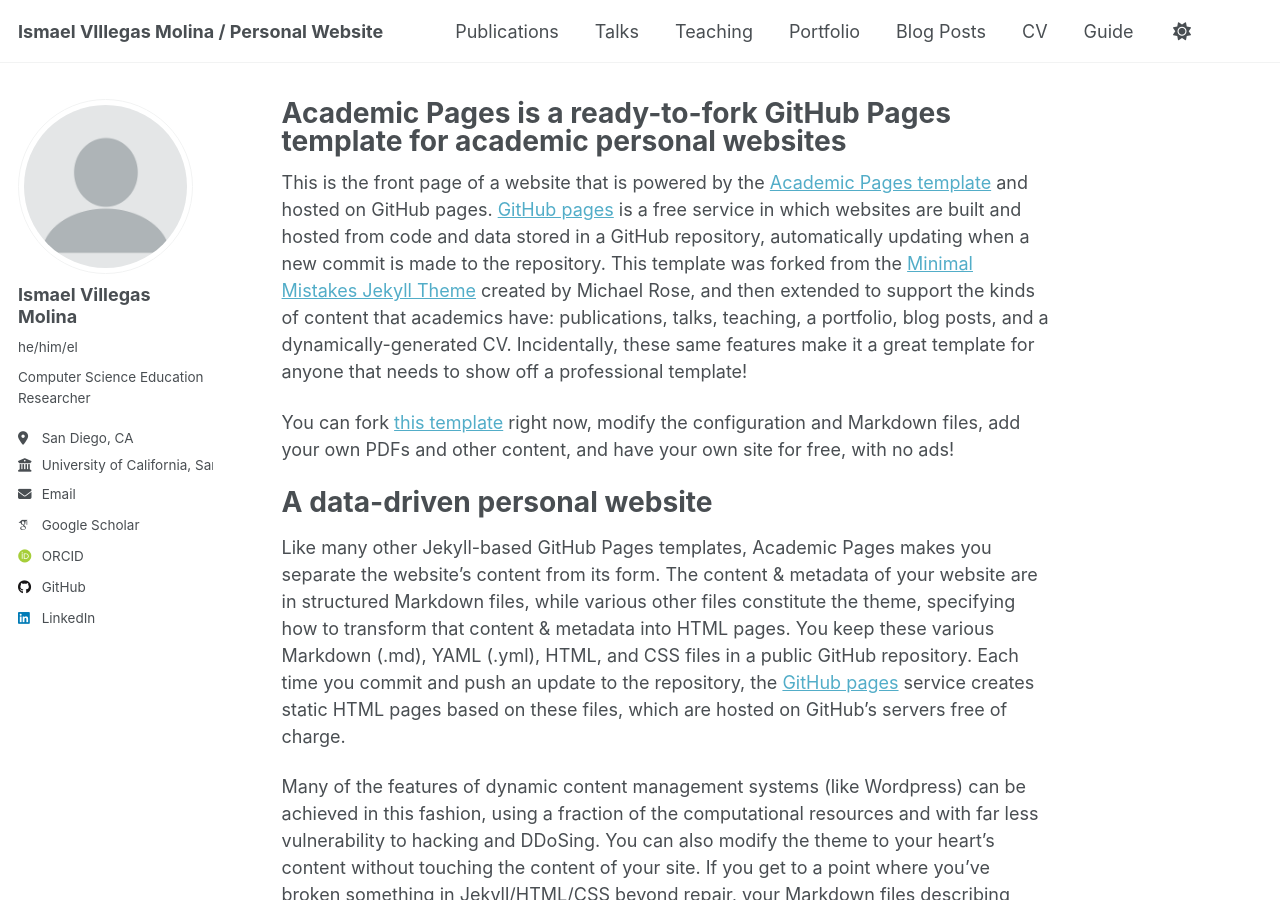
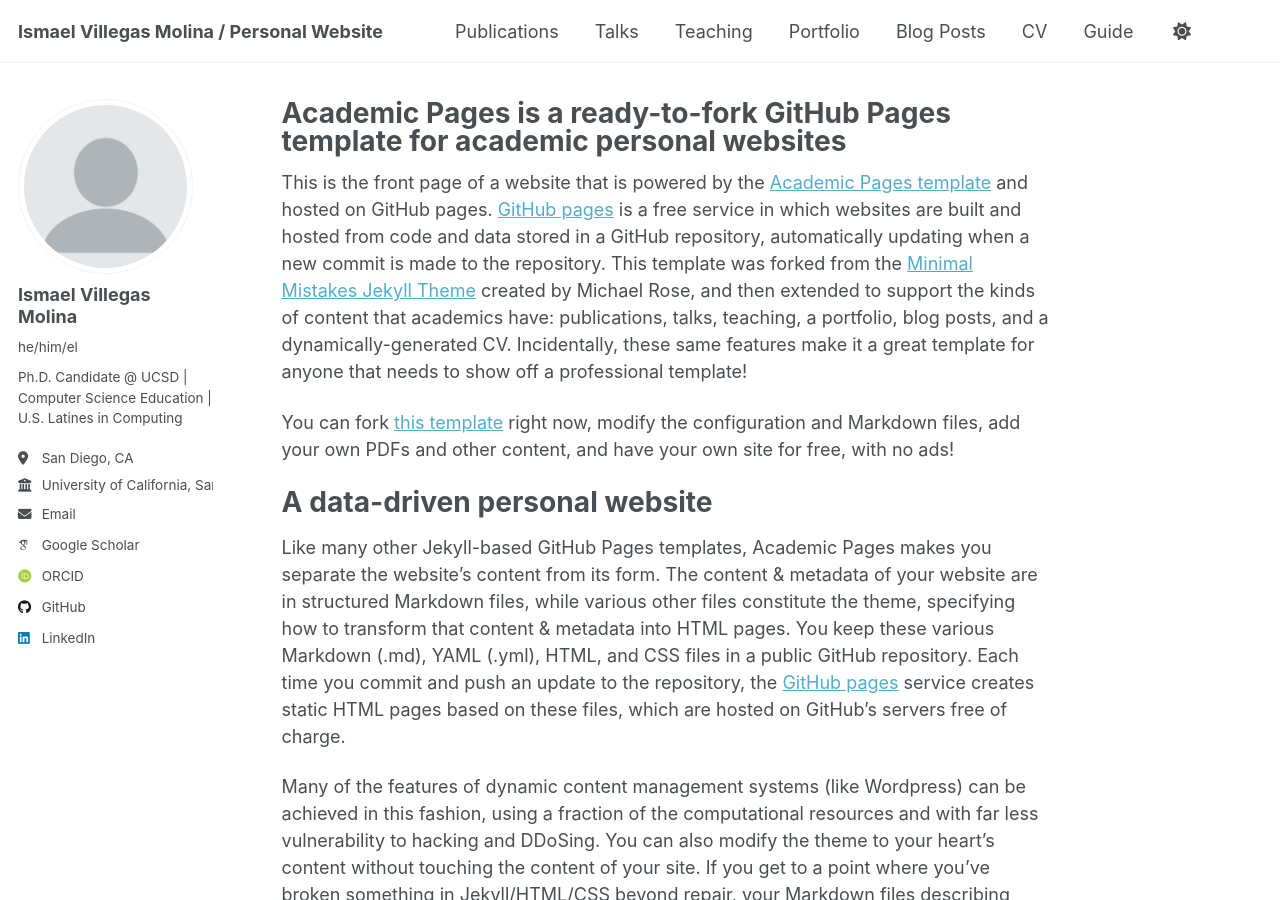
Before and after one commit to IsmaelV/IsmaelV.github.io, a Jekyll site: the page built from _pages/about.md, in a window 1280 px wide and 900 px high. Built offline with Jekyll 4.4.1, drawn with Linux system fonts in a browser that asks for light colours; some web fonts are replaced; a script that is not in the unit is left out.

Commit message:
Typos fixed

```diff
--- a/_config.yml
+++ b/_config.yml
@@ -9,14 +9,14 @@
 # Basic Site Settings
 locale                   : "en-US"
 site_theme               : "default" # Currently available options are "default", "air"
-title                    : "Ismael VIllegas Molina / Personal Website"
+title                    : "Ismael Villegas Molina / Personal Website"
 title_separator          : "-"
 name                     : &name "Ismael Villegas Molina"
 description              : &description "Ismael Villegas Molina's academic portfolio"   # Update this with a general description of your site, this is the default if not overridden by a page
-url                      : https://IsmaelV.github.io # The base hostname & protocol for your site e.g. "https://[your GitHub username].github.io",
+url                      : "https://IsmaelV.github.io" # The base hostname & protocol for your site e.g. "https://[your GitHub username].github.io",
                                                            # or if you already have some other page hosted on Github then use "https://[your GitHub username].github.io/[Your Repo Name]"
 baseurl                  : "" # the subpath of your site, e.g. "/blog"
-repository               : "academicpages/academicpages.github.io"
+repository               : "IsmaelV/IsmaelV.github.io"
 
 # Site Author - The following control what appear as part of the author content on the side bar.
 #               If a field is blank the icon and link will not appear, otherwise it will be shown.
@@ -26,7 +26,7 @@ author:
   avatar           : "profile.png"
   name             : "Ismael Villegas Molina"
   pronouns         : "he/him/el"
-  bio              : "Computer Science Education Researcher"
+  bio              : "Ph.D. Candidate @ UCSD | Computer Science Education | U.S. Latines in Computing"
   location         : "San Diego, CA"
   employer         : "University of California, San Diego"
   uri              : # URL
```
